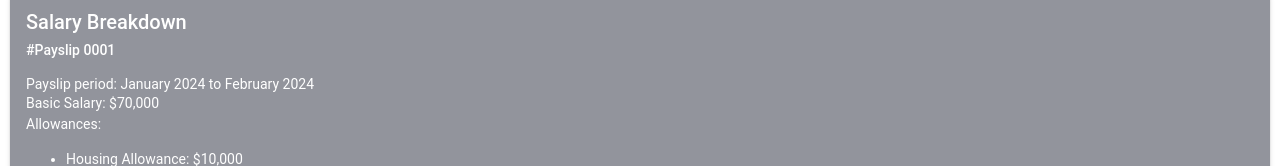
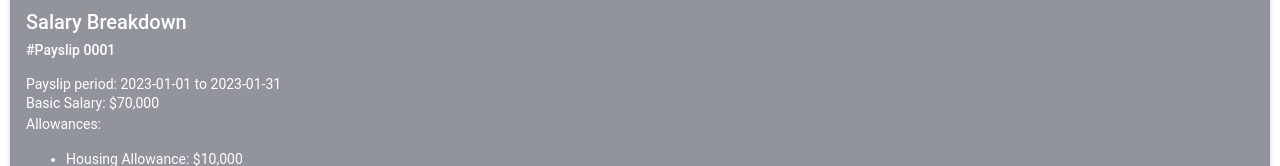
Before and after one commit to SajevLucksman/payslips, a React (Create React App) app: page /detail/1 in a window 1280 px wide. Shown: the part 217-383 px from the top of the page. Built offline with nearby package versions, Linux system fonts and the light colour scheme.

Commit message:
Payslips application - Code refactoring interfaces moved as separate files

```diff
--- /dev/null
+++ b/src/common/interfaces/Payslip.ts
@@ -0,0 +1,6 @@
+export interface Payslip {
+  id: number;
+  fromDate: string;
+  toDate: string;
+  file: string;
+}
--- /dev/null
+++ b/src/common/interfaces/PayslipBreakdownProps.ts
@@ -0,0 +1,4 @@
+import { Payslip } from './Payslip';
+export interface PayslipBreakdownProps {
+  payslip: Payslip;
+}
--- /dev/null
+++ b/src/common/interfaces/PayslipCardProps.ts
@@ -0,0 +1,5 @@
+import { Payslip } from './Payslip'; // Adjust the path as per your project structure
+
+export interface PayslipCardProps {
+  payslip: Payslip;
+}
--- /dev/null
+++ b/src/common/interfaces/PayslipListItemProps.ts
@@ -0,0 +1,5 @@
+import { Payslip } from './Payslip';
+
+export interface PayslipListItemProps {
+  payslip: Payslip;
+}
--- a/src/payslips/PayslipDetail.tsx
+++ b/src/payslips/PayslipDetail.tsx
@@ -13,10 +13,11 @@ import {
   IonTitle,
 } from '@ionic/react';
 import { useParams } from 'react-router';
-import { getPayslip, Payslip } from '../common/data/payslips';
+import { getPayslip } from '../common/data/payslips';
+import { Payslip } from '../common/interfaces/Payslip';
 import FileTransferService from '../common/services/FileTransferService';
 import Constants from '../common/constants/Constant';
-import PayslipCard from './shared/PaySlipsCard';
+import PayslipCard from './shared/PaySlipCard';
 import PayslipBreakdown from './shared/PayslipBreakdown';
 import LogService from '../common/services/LogService';
 
--- a/src/payslips/shared/PayslipBreakdown.tsx
+++ b/src/payslips/shared/PayslipBreakdown.tsx
@@ -6,19 +6,16 @@ import {
   IonCardSubtitle,
   IonCardContent,
 } from '@ionic/react';
-import { Payslip } from '../../common/data/payslips';
-interface Props {
-  payslip: Payslip;
-}
+import { PayslipBreakdownProps } from '../../common/interfaces/PayslipBreakdownProps';
 
-const PayslipBreakdown: React.FC<Props> = ({payslip}) => (
+const PayslipBreakdown: React.FC<PayslipBreakdownProps> = ({payslip}) => (
   <IonCard color="medium">
     <IonCardHeader>
       <IonCardTitle>Salary Breakdown</IonCardTitle>
       <IonCardSubtitle>#Payslip 000{payslip.id}</IonCardSubtitle>
     </IonCardHeader>
     <IonCardContent>
-      <h5>Payslip period: January 2024 to February 2024</h5>
+      <h5>Payslip period: {payslip.fromDate} to {payslip.toDate}</h5>
       <h6>Basic Salary: $70,000</h6>
       <p>Allowances:</p>
       <ul>
--- a/src/payslips/shared/PayslipListItem.tsx
+++ b/src/payslips/shared/PayslipListItem.tsx
@@ -5,12 +5,9 @@ import {
   IonText,
   IonChip,
 } from '@ionic/react';
-import { Payslip } from '../../common/data/payslips';
 import './PayslipListItem.css';
+import { PayslipListItemProps } from '../../common/interfaces/PayslipListItemProps';
 
-interface PayslipListItemProps {
-  payslip: Payslip;
-}
 
 const PayslipListItem: React.FC<PayslipListItemProps> = ({payslip}) => {
 
```
Also changed, not shown: src/common/data/payslips.ts (+1 -7 lines), src/payslips/PayslipsList.tsx (+5 -3 lines), src/payslips/shared/PaySlipCard.tsx (renamed from src/payslips/shared/PaySlipsCard.tsx, +2 -6 lines).
